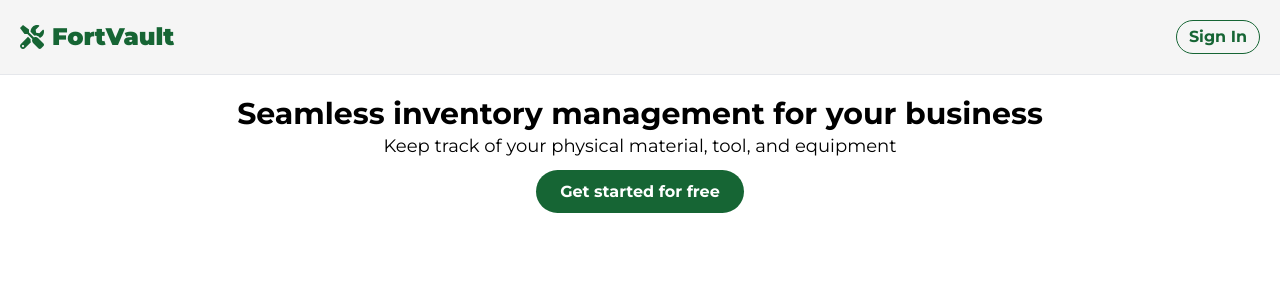
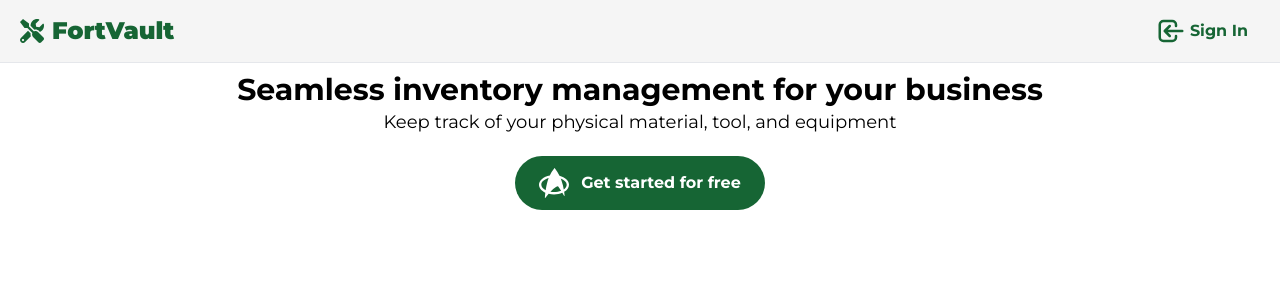
Before and after one commit to KevinPramudyanto/fortvault, a React (Vite) app: page / in a window 1280 px wide. Shown: the top 300 px of the page. Built offline with nearby package versions, Linux system fonts and the light colour scheme; no server answers.

Commit message:
Add icon at navbar and home

```diff
--- a/src/components/navbar/NavbarLogo.tsx
+++ b/src/components/navbar/NavbarLogo.tsx
@@ -2,7 +2,7 @@ import { FaTools } from "react-icons/fa";
 
 const NavbarLogo = () => {
   return (
-    <div className="flex items-center justify-between gap-2 text-xl text-green-800 hover:cursor-pointer hover:text-green-900 sm:text-2xl">
+    <div className="flex items-center justify-between gap-1 text-lg text-green-800 hover:cursor-pointer hover:text-green-900 sm:gap-2 sm:text-2xl">
       <FaTools />
       <div className="font-black">FortVault</div>
     </div>
--- a/src/pages/Home.tsx
+++ b/src/pages/Home.tsx
@@ -1,5 +1,6 @@
 import { Link } from "react-router-dom";
 import { useMediaQuery } from "@mui/material";
+import { SiStartrek } from "react-icons/si";
 import HomeMarketing from "../components/home/HomeMarketing";
 
 const Home = () => {
@@ -7,7 +8,7 @@ const Home = () => {
 
   return (
     <>
-      <div className="mb-20">
+      <div className="mb-20 flex flex-col">
         <div className="text-2xl font-bold sm:text-3xl">
           Seamless inventory management for your business
         </div>
@@ -16,9 +17,12 @@ const Home = () => {
         </div>
         <Link
           to="/signup"
-          className="rounded-full bg-green-800 px-6 py-3 font-bold text-white hover:bg-green-900"
+          className="m-auto rounded-full bg-green-800 px-6 py-3 font-bold text-white hover:bg-green-900"
         >
-          Get started for free
+          <div className="flex items-center justify-center gap-3">
+            <SiStartrek size={30} />
+            <div>Get started for free</div>
+          </div>
         </Link>
       </div>
 
--- a/src/pages/Navbar.tsx
+++ b/src/pages/Navbar.tsx
@@ -1,5 +1,6 @@
 import { useContext, useEffect, useState } from "react";
 import { Link } from "react-router-dom";
+import { HiOutlineLogin, HiOutlineLogout } from "react-icons/hi";
 import NavbarLogo from "../components/navbar/NavbarLogo";
 import UserContext from "../context/user.tsx";
 
@@ -27,21 +28,31 @@ const Navbar = () => {
       <div
         className={`fixed z-10 w-full border-b bg-neutral-100 duration-500 ${showNavbar ? "top-0" : "top-[-100px]"}`}
       >
-        <div className="m-auto flex max-w-screen-xl items-center justify-between gap-5 p-5">
+        <div className="m-auto flex max-w-screen-xl items-center justify-between gap-3 px-5 py-3">
           <Link to="/" title="FortVault Home">
             <NavbarLogo />
           </Link>
 
           <Link
             to={userCtx?.token ? "/signout" : "/signin"}
-            className="rounded-full border border-green-800 px-3 py-1 font-bold text-green-800 hover:bg-green-900 hover:text-white"
+            className="px-3 py-1 font-bold text-green-800 hover:rounded hover:bg-green-900 hover:text-white"
           >
-            {userCtx?.token ? "Sign Out" : "Sign In"}
+            {userCtx?.token ? (
+              <div className="flex items-center justify-center gap-1">
+                <HiOutlineLogout size={30} />
+                <div className="text-sm sm:text-base">Sign Out</div>
+              </div>
+            ) : (
+              <div className="flex items-center justify-center gap-1">
+                <HiOutlineLogin size={30} />
+                <div className="text-sm sm:text-base">Sign In</div>
+              </div>
+            )}
           </Link>
         </div>
       </div>
 
-      <div className="p-9 text-white">Navbar</div>
+      <div className="p-6 text-white">Navbar</div>
     </>
   );
 };
```
